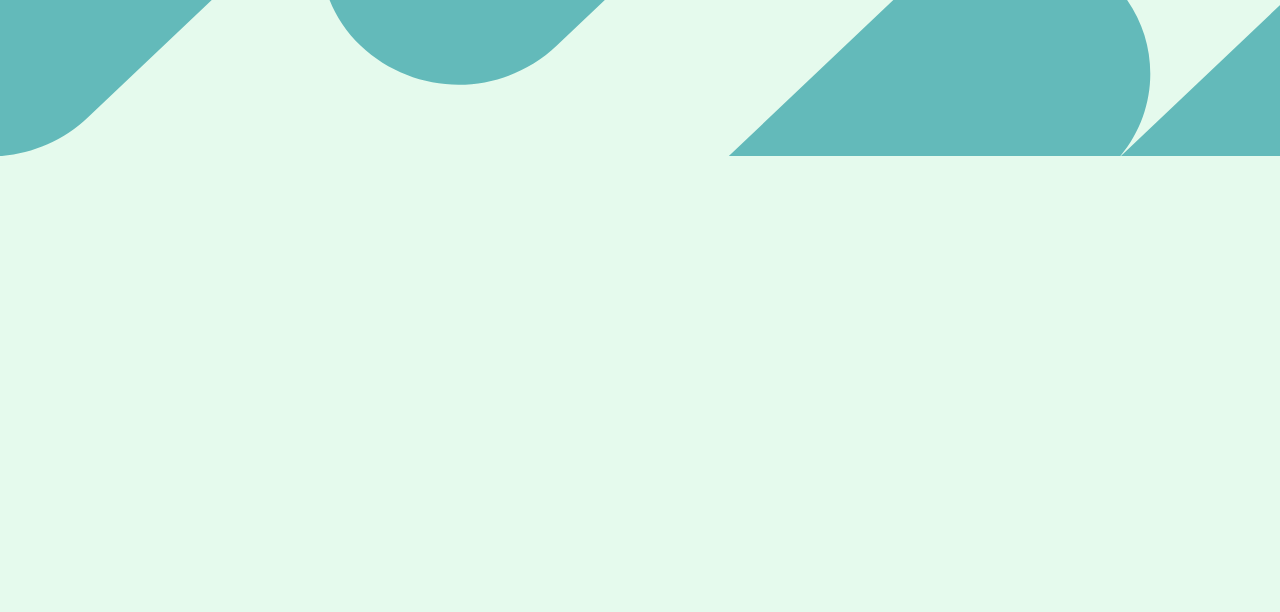
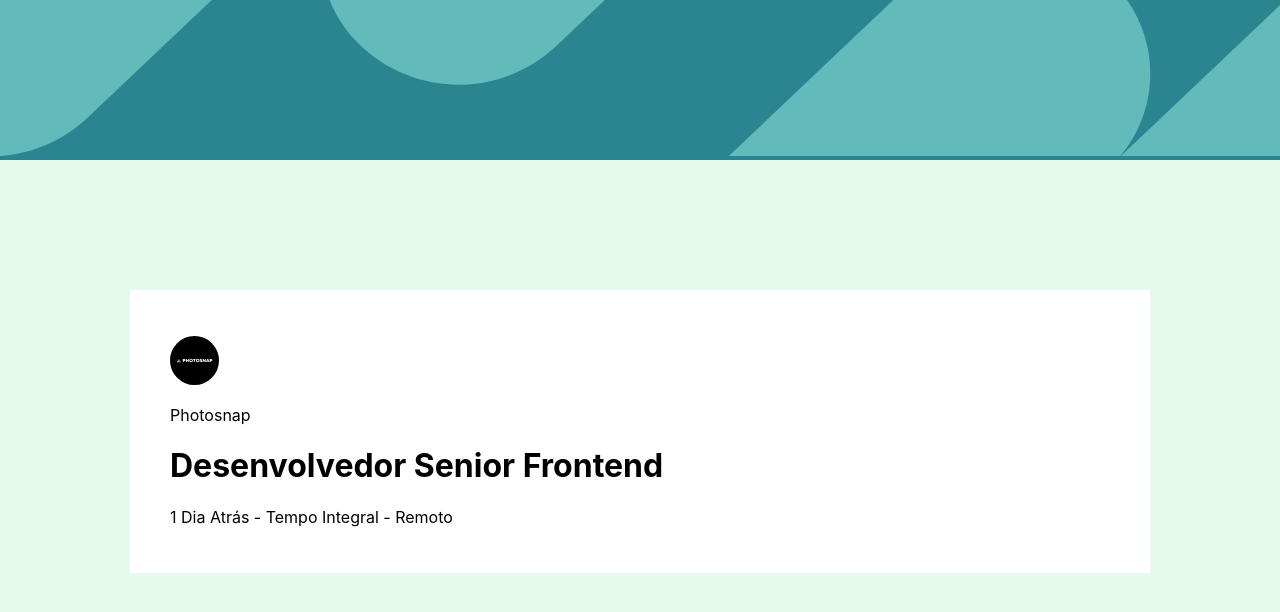
Before and after one commit to lucasramos95/Dev-Jobs, a React (Create React App) app: page / in a window 1280 px wide. Shown: the top 612 px of the page. Built offline with nearby package versions, Linux system fonts and the light colour scheme.

Commit message:
3rd Commit - Componente main adicionado

```diff
--- a/src/App.js
+++ b/src/App.js
@@ -2,10 +2,14 @@ import React from 'react';
 import './App.css';
 import './index.css';
 import Header from './componentes/header';
+import Main from './componentes/main';
 
 function App() {
   return (
-      <Header />
+      <>
+        <Header />
+        <Main />
+      </>
   )
 }
 
--- a/src/componentes/header/header.css
+++ b/src/componentes/header/header.css
@@ -1,4 +1,5 @@
 .header {
     max-width: 100%;
     text-align: center;
+    background-color: rgba(41, 132, 144, 0.989);
 }
--- a/src/componentes/header/index.js
+++ b/src/componentes/header/index.js
@@ -2,9 +2,11 @@ import './header.css';
 
 const Header = () => {
   return (
+    <div>
       <div className="header">
         <img src="/imagens/bg-header-desktop.svg" />
       </div>
+    </div>
   )
 }
 
--- /dev/null
+++ b/src/componentes/main/index.js
@@ -0,0 +1,18 @@
+import './main.css';
+
+const Main = () => {
+    return (
+        <div className='listadejobs'>
+            <ul>
+                <li>
+                    <img src='/imagens/photosnap.svg'/>
+                    <p>Photosnap</p>
+                    <h1>Desenvolvedor Senior Frontend</h1>
+                    <p>1 Dia Atrás - Tempo Integral - Remoto</p>
+                </li>
+            </ul>
+        </div>
+    )
+}
+
+export default Main;
--- /dev/null
+++ b/src/componentes/main/main.css
@@ -0,0 +1,14 @@
+.listadejobs {
+    background-color: white;
+    padding: 30px 0;
+    margin: 130px 130px;
+}
+
+.listadejobs img {
+    width: 5%;
+    left: 10em;
+}
+
+.listadejobs li {
+    list-style: none;
+}
```
